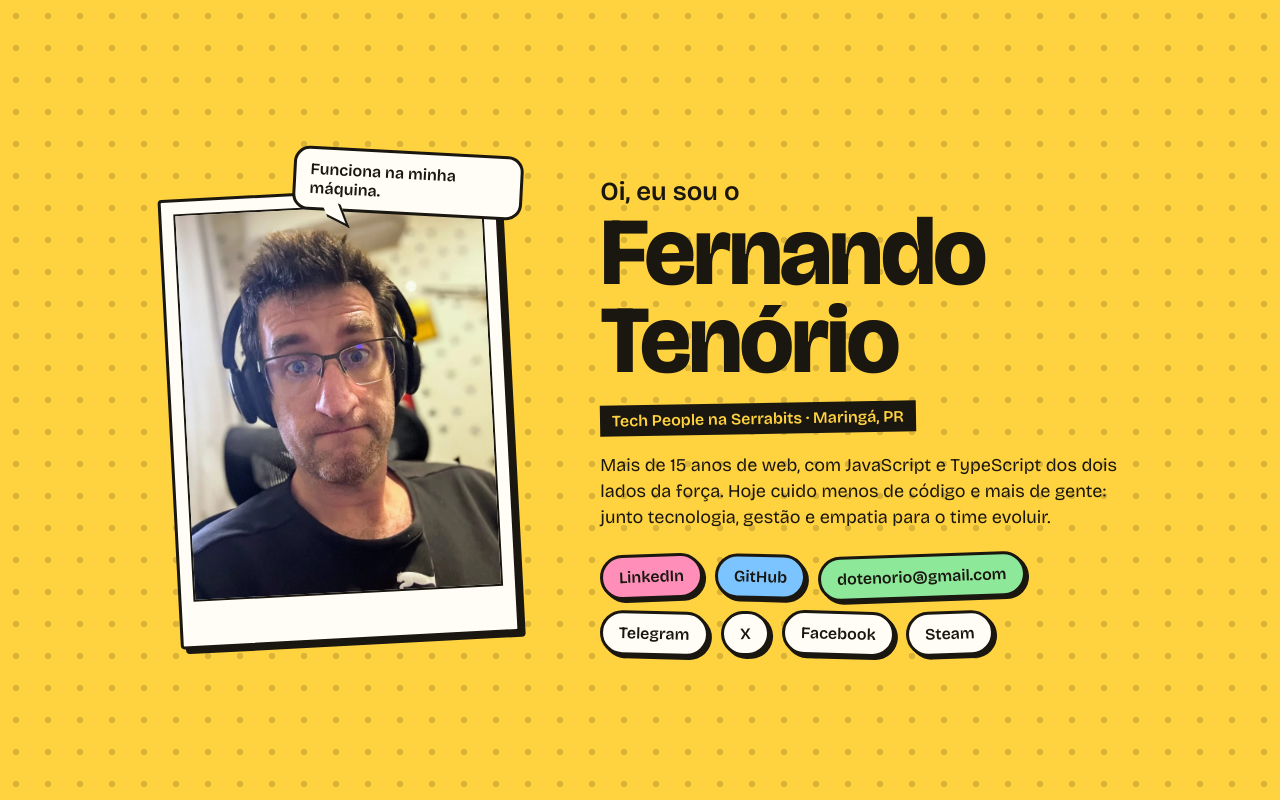
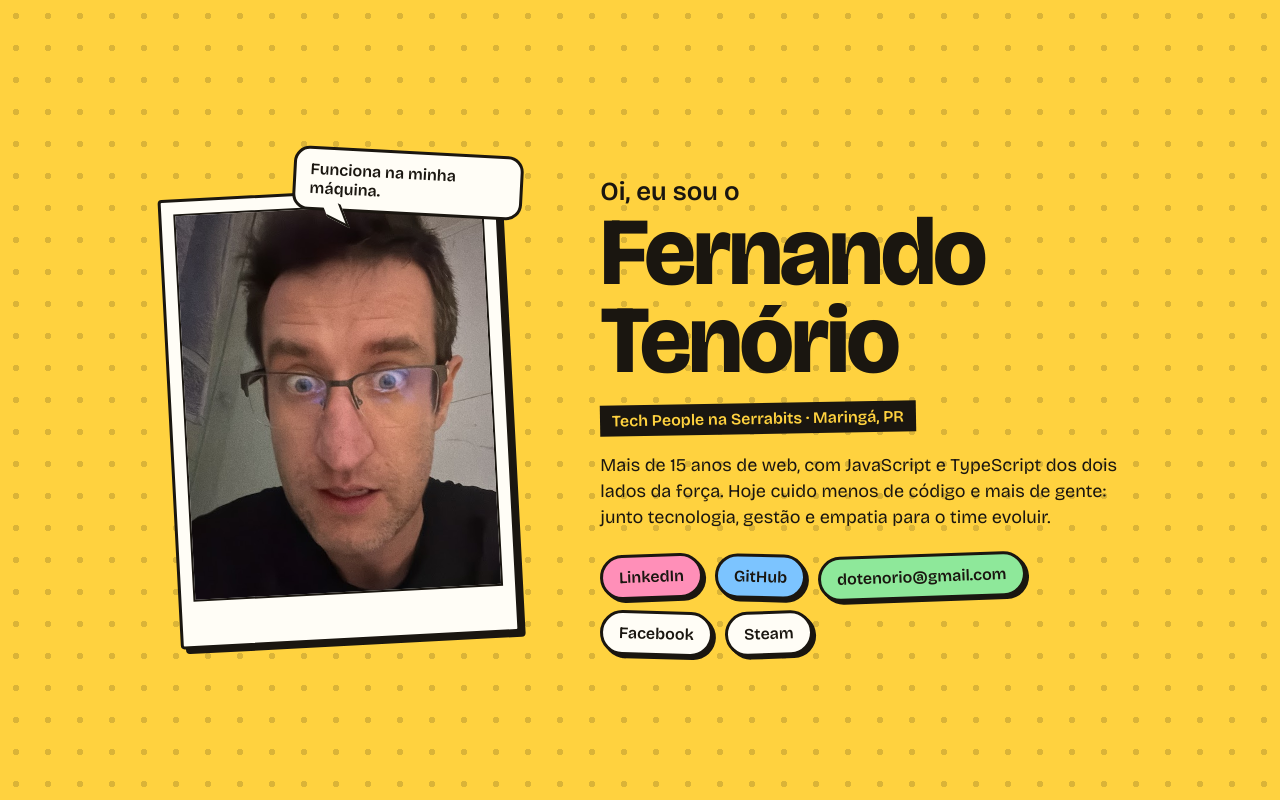
Before and after one commit to dotenorio/dotenorio.now.sh, a plain HTML site: page index.html in a window 1280 px wide. Both pictures are taken after a click on the button "Cutucar o Fernando para ele dizer outra coisa". Drawn offline with nearby package versions, Linux system fonts and the light colour scheme.

Commit message:
Troca a foto a cada clique e tira X e Telegram
Co-Authored-By: Claude Opus 5.5 <noreply@anthropic.com>

```diff
--- a/index.html
+++ b/index.html
@@ -40,8 +40,6 @@
           <li><a class="sticker pink" href="https://www.linkedin.com/in/dotenorio" rel="me">LinkedIn</a></li>
           <li><a class="sticker blue" href="https://github.com/dotenorio" rel="me">GitHub</a></li>
           <li><a class="sticker green" href="mailto:dotenorio@gmail.com">dotenorio@gmail.com</a></li>
-          <li><a class="sticker white" href="https://telegram.me/dotenorio" rel="me">Telegram</a></li>
-          <li><a class="sticker white" href="https://twitter.com/dotenorio" rel="me">X</a></li>
           <li><a class="sticker white" href="https://www.facebook.com/dotenorio" rel="me">Facebook</a></li>
           <li><a class="sticker white" href="https://steamcommunity.com/id/dotenorio" rel="me">Steam</a></li>
         </ul>
@@ -65,10 +63,26 @@
         'Aqui somos uma família. Brincadeira.',
         'Para de me cutucar!'
       ];
+      var photos = [
+        { src: '/assets/img/fernando.webp', alt: 'Fernando de óculos e fones de ouvido, com cara de desconfiado' },
+        { src: '/assets/img/fernando-assustado.png', alt: 'Fernando de óculos, de olhos arregalados e bem perto da câmera' },
+        { src: '/assets/img/fernando-academia.webp', alt: 'Fernando de camisa verde na academia, com a testa franzida' },
+        { src: '/assets/img/fernando-serio.png', alt: 'Fernando de camiseta preta, sério, em frente a uma parede branca' }
+      ];
       var index = 0;
+      var photoIndex = 0;
       var bubble = document.getElementById('bubble');
+      var photo = document.querySelector('#poke img');
+      var preloadNext = function () {
+        new Image().src = photos[(photoIndex + 1) % photos.length].src;
+      };
+      preloadNext();
       document.getElementById('poke').addEventListener('click', function () {
         index = (index + 1) % lines.length;
+        photoIndex = (photoIndex + 1) % photos.length;
+        photo.src = photos[photoIndex].src;
+        photo.alt = photos[photoIndex].alt;
+        preloadNext();
         bubble.textContent = lines[index];
         bubble.classList.remove('pop');
         void bubble.offsetWidth;
```
Also changed, not shown: README.md, assets/img/fernando-academia.webp (added), assets/img/fernando-assustado.png (added), assets/img/fernando-serio.png (added), vercel.json.
